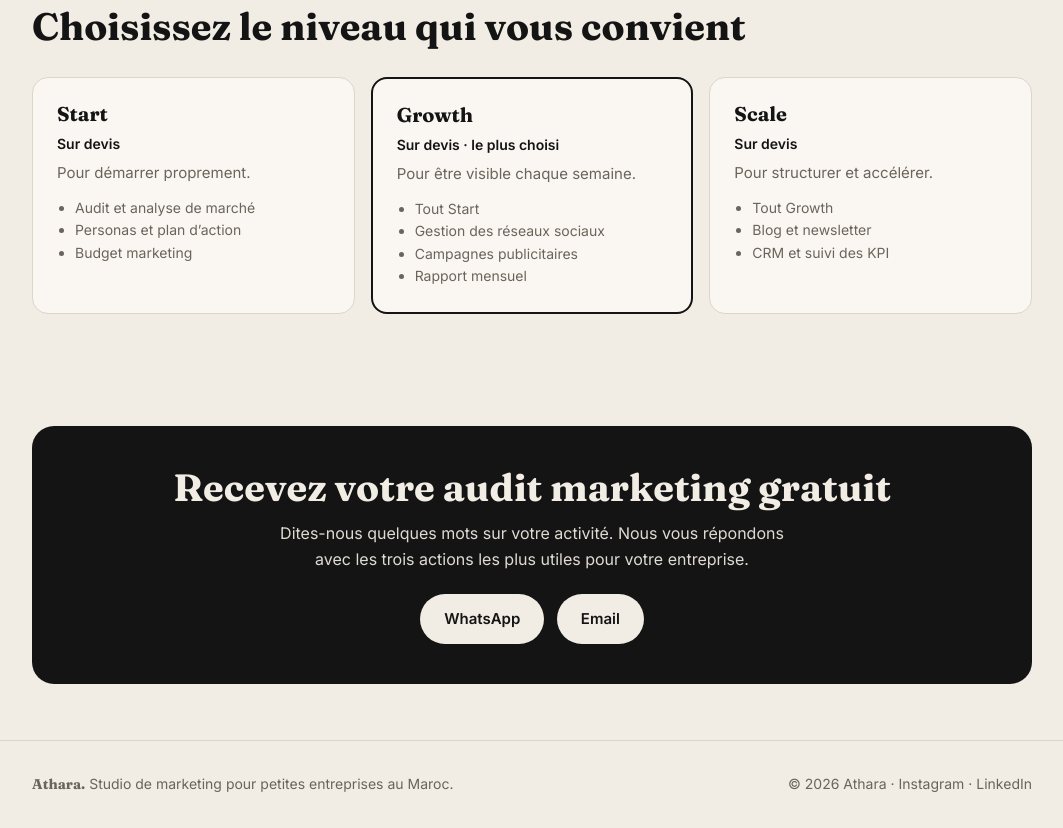
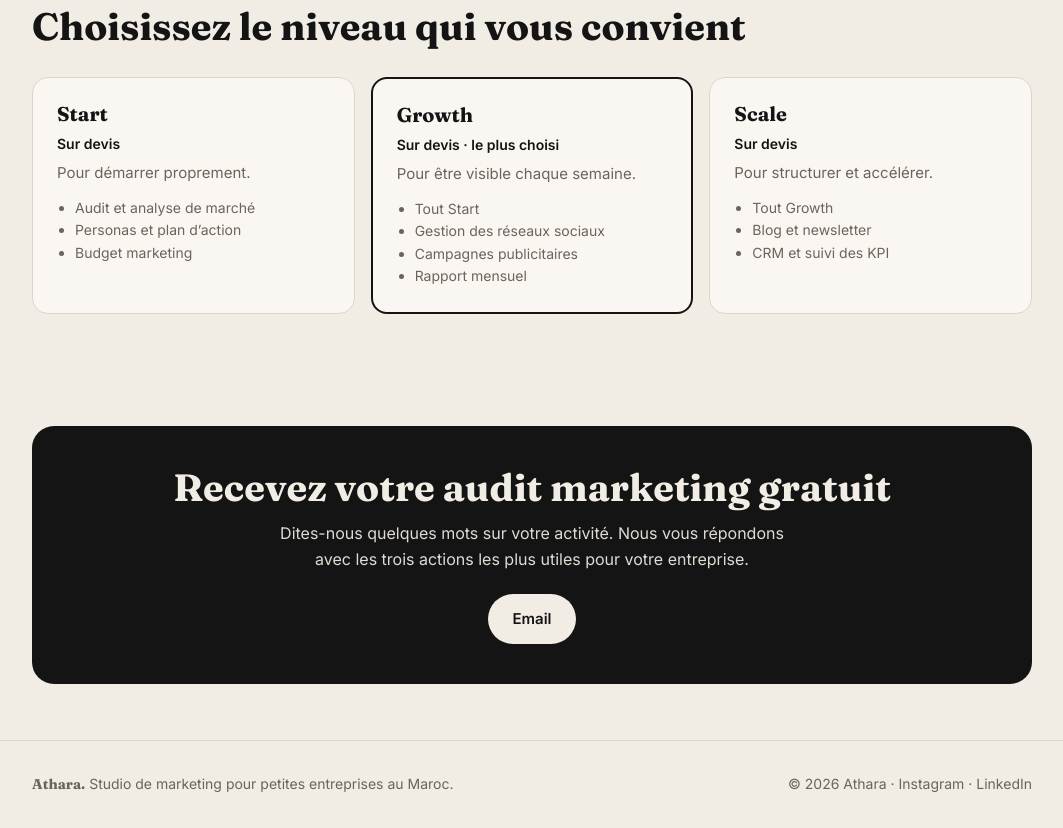
Before and after one commit to athara-studio/athara, a plain HTML site: page index.html in a window 1280 px wide. Shown: the part 1990-2818 px from the top of the page, without its empty margins (108-1171 px from the left). Drawn offline with Linux system fonts and the light colour scheme.

Commit message:
Update contact section links in index.html
Removed WhatsApp link and adjusted Email button.

```diff
--- a/index.html
+++ b/index.html
@@ -108,8 +108,7 @@ footer .wrap{display:flex;justify-content:space-between;flex-wrap:wrap;gap:12px}
 <section id="contact"><div class="wrap"><div class="band">
 <h2><span class="fr">Recevez votre audit marketing gratuit</span><span class="en">Get your free marketing audit</span></h2>
 <p><span class="fr">Dites-nous quelques mots sur votre activité. Nous vous répondons avec les trois actions les plus utiles pour votre entreprise.</span><span class="en">Tell us a little about your business. We’ll reply with the three most useful actions for your company.</span></p>
-<a class="btn" id="wa" href="https://wa.me/212600000000" rel="noopener">WhatsApp</a>
-<a class="btn" href="mailto:Chez.Athara@proton.me" style="margin-left:8px">Email</a>
+<a class="btn" href="mailto:Chez.Athara@proton.me">Email</a>
 </div></div></section>
 </main>
 
```
